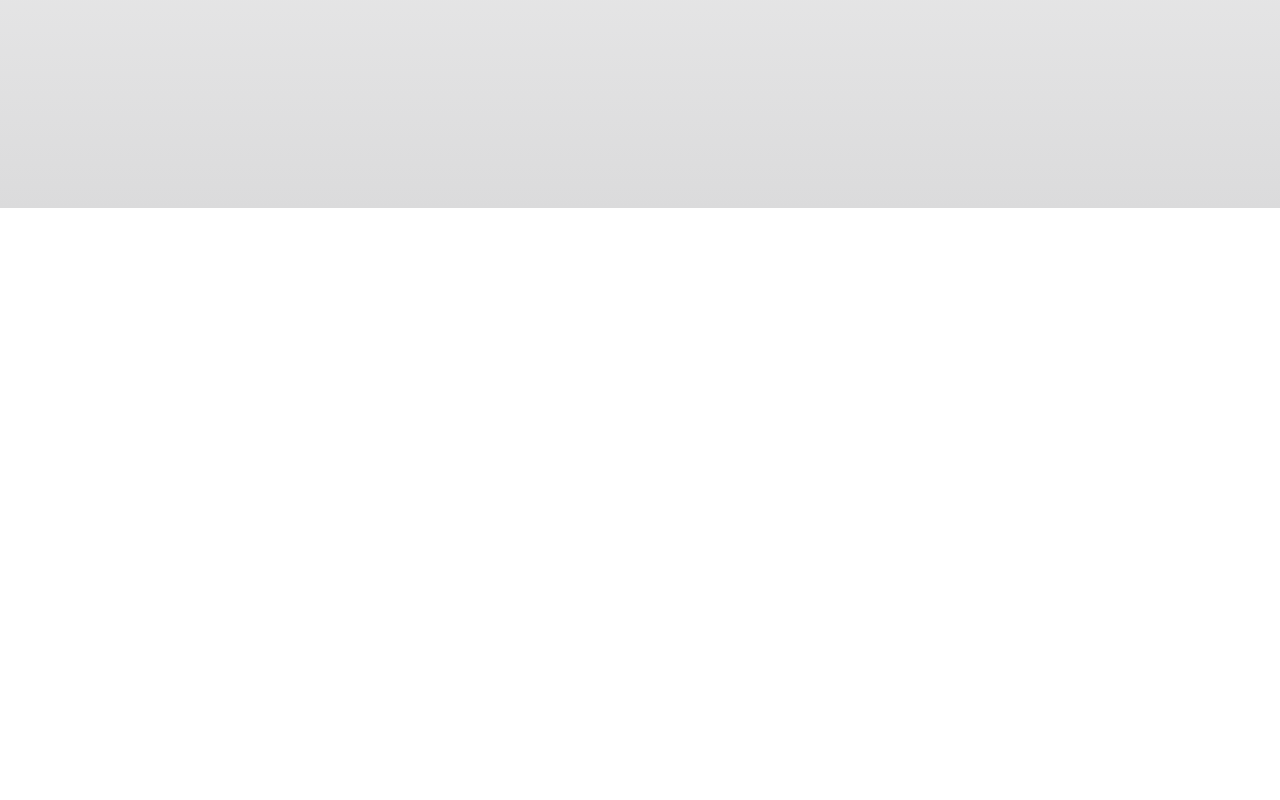
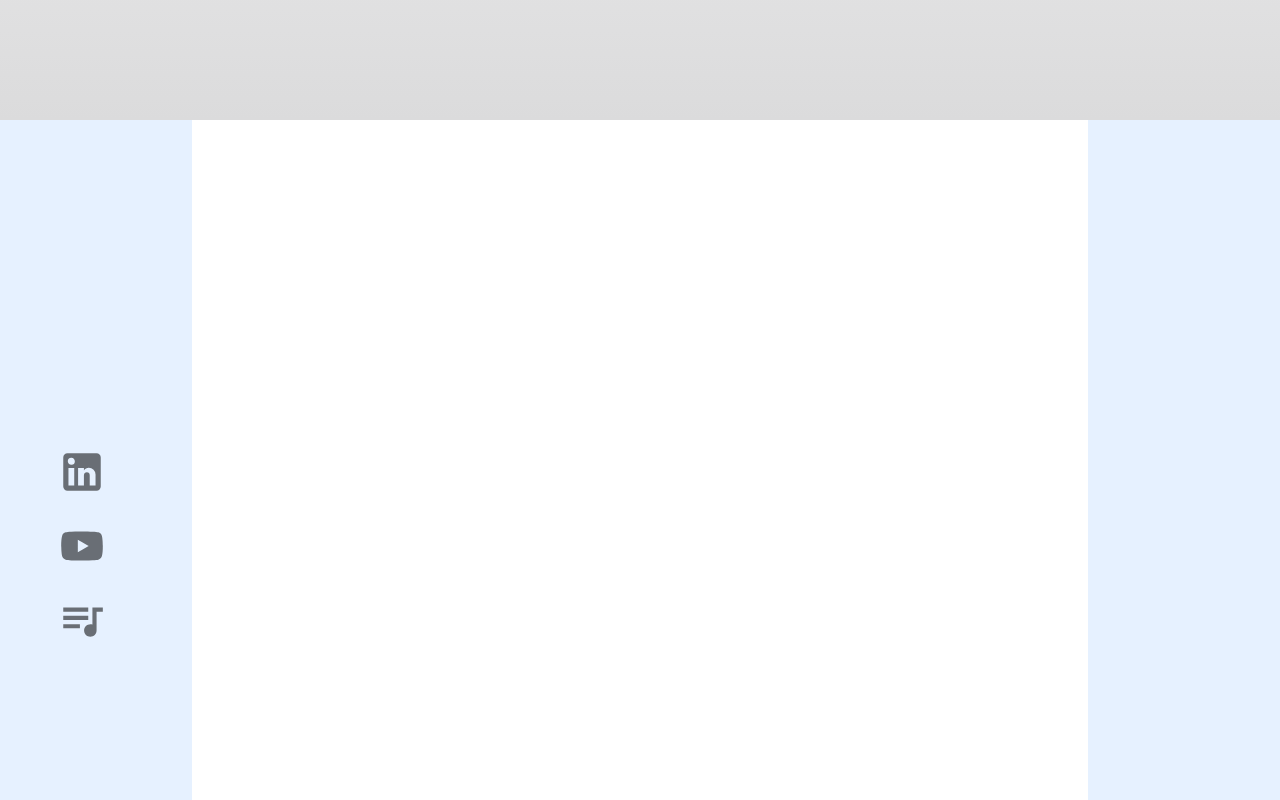
Before and after one commit to woody34/blocks, a React (Create React App) app: page / in a window 1280 px wide. Shown: the part 680-1480 px from the top of the page. Built offline with nearby package versions, Linux system fonts and the light colour scheme.

Commit message:
social media bar init

```diff
--- a/src/App.tsx
+++ b/src/App.tsx
@@ -19,7 +19,7 @@ const App: React.FC = () => {
       <div className="App">
         <Router>
           <Navbar />
-          <div style={{ marginTop: '88px' }}>
+          <div>
             <Route exact path={authRoutes.home} component={Home} />
             <Route exact path={authRoutes.podcast} component={Podcast} />
           </div>
--- /dev/null
+++ b/src/components/SocialMediaBar/SocialMediaBar.styles.ts
@@ -0,0 +1,17 @@
+import { createUseStyles } from 'react-jss';
+
+export const useMediaButtonStyles = createUseStyles({
+  button: {
+    backgroundColor: 'Red',
+    '& svg': {
+      fontSize: 50,
+    },
+  },
+});
+
+export const useMediaBarStyles = createUseStyles({
+  buttonContainer: {
+    display: 'flex',
+    flexDirection: 'column',
+  },
+});
--- /dev/null
+++ b/src/components/SocialMediaBar/SocialMediaBar.tsx
@@ -0,0 +1,43 @@
+import React from 'react';
+import { MediaButtonProps } from './utils';
+import { IconButton } from '@material-ui/core';
+import LinkedIn from '@material-ui/icons/LinkedIn';
+import YouTube from '@material-ui/icons/YouTube';
+import QueueMusic from '@material-ui/icons/QueueMusic';
+
+import {
+  useMediaBarStyles,
+  useMediaButtonStyles,
+} from './SocialMediaBar.styles';
+
+function MediaButton(props: MediaButtonProps) {
+  const classes: ReturnType<
+    typeof useMediaButtonStyles
+  > = useMediaButtonStyles();
+
+  return (
+    <IconButton
+      className={classes.button}
+      aria-label="close"
+      onClick={() => window.open(props.url, '_blank')}>
+      {props.children}
+    </IconButton>
+  );
+}
+
+export function SocialMediaBar() {
+  const classes: ReturnType<typeof useMediaBarStyles> = useMediaBarStyles();
+  return (
+    <div className={classes.buttonContainer}>
+      <MediaButton url="www.google.com">
+        <LinkedIn />
+      </MediaButton>
+      <MediaButton url="www.google.com">
+        <YouTube />
+      </MediaButton>
+      <MediaButton url="www.google.com">
+        <QueueMusic />
+      </MediaButton>
+    </div>
+  );
+}
--- /dev/null
+++ b/src/components/SocialMediaBar/utils.ts
@@ -0,0 +1,4 @@
+export interface MediaButtonProps {
+  children: JSX.Element;
+  url: string;
+}
--- a/src/components/Table/Table.styles.ts
+++ b/src/components/Table/Table.styles.ts
@@ -1,7 +1,7 @@
 import { createUseStyles } from 'react-jss';
 
 export const useTableStyles = createUseStyles({
-  fart: {
+  tableRow: {
     maxHeight: 150,
   },
 });
--- a/src/components/Table/Table.tsx
+++ b/src/components/Table/Table.tsx
@@ -104,7 +104,7 @@ export function BlocksTable<D extends BaseData>(
               {sortedRows.map((row, i) => {
                 return (
                   <TableRow
-                    className={classes.fart}
+                    className={classes.tableRow}
                     hover
                     tabIndex={i}
                     key={i}
--- a/src/home/Home.styles.ts
+++ b/src/home/Home.styles.ts
@@ -4,7 +4,8 @@ export const useHomeStyles = createUseStyles({
   App: {
     fontFamily: 'sans-serif',
     textAlign: 'center',
-    height: '500rem',
+    height: 'auto',
+    minHiehg: '1000px',
     overflow: 'hidden',
   },
 
@@ -74,6 +75,32 @@ export const useHomeStyles = createUseStyles({
     cursor: 'pointer !imporant',
   },
 
+  contentContainer: {
+    backgroundColor: '#9cc8ff40',
+    position: 'relative',
+    display: 'flex',
+    flexDirection: 'row',
+  },
+
+  contentStage: {
+    backgroundColor: 'white',
+    margin: ' 0 15%',
+    minHeight: '1500px',
+    width: '100%',
+  },
+
+  mediaBar: {
+    position: 'absolute',
+    top: '21%',
+    left: '3.5%',
+  },
+
+  stickyMediaBar: {
+    position: 'fixed',
+    top: '30%',
+    left: '3.5%',
+  },
+
   // MOBILE STYLES
   '@media (max-width: 540px)': {
     headerBackground: {
--- a/src/home/Home.tsx
+++ b/src/home/Home.tsx
@@ -1,5 +1,7 @@
 import React, { useEffect, useState } from 'react';
 import { Link } from 'react-router-dom';
+import useSticky from '../common/hooks/useSticky';
+import { SocialMediaBar } from '../components/SocialMediaBar/SocialMediaBar';
 import { authRoutes } from '../routes';
 import { useHomeStyles } from './Home.styles';
 
@@ -9,6 +11,8 @@ const ParalaxHeader: React.FC = () => {
   const parallaxShift = () => {
     setOffset(window.pageYOffset);
   };
+
+  const { sticky } = useSticky();
 
   useEffect(() => {
     window.addEventListener('scroll', parallaxShift);
@@ -52,6 +56,12 @@ const ParalaxHeader: React.FC = () => {
           </li>
         </ul>
       </header>
+      <div className={classes.contentContainer}>
+        <div className={sticky ? classes.stickyMediaBar : classes.mediaBar}>
+          <SocialMediaBar />
+        </div>
+        <div className={classes.contentStage}></div>
+      </div>
     </div>
   );
 };
```
